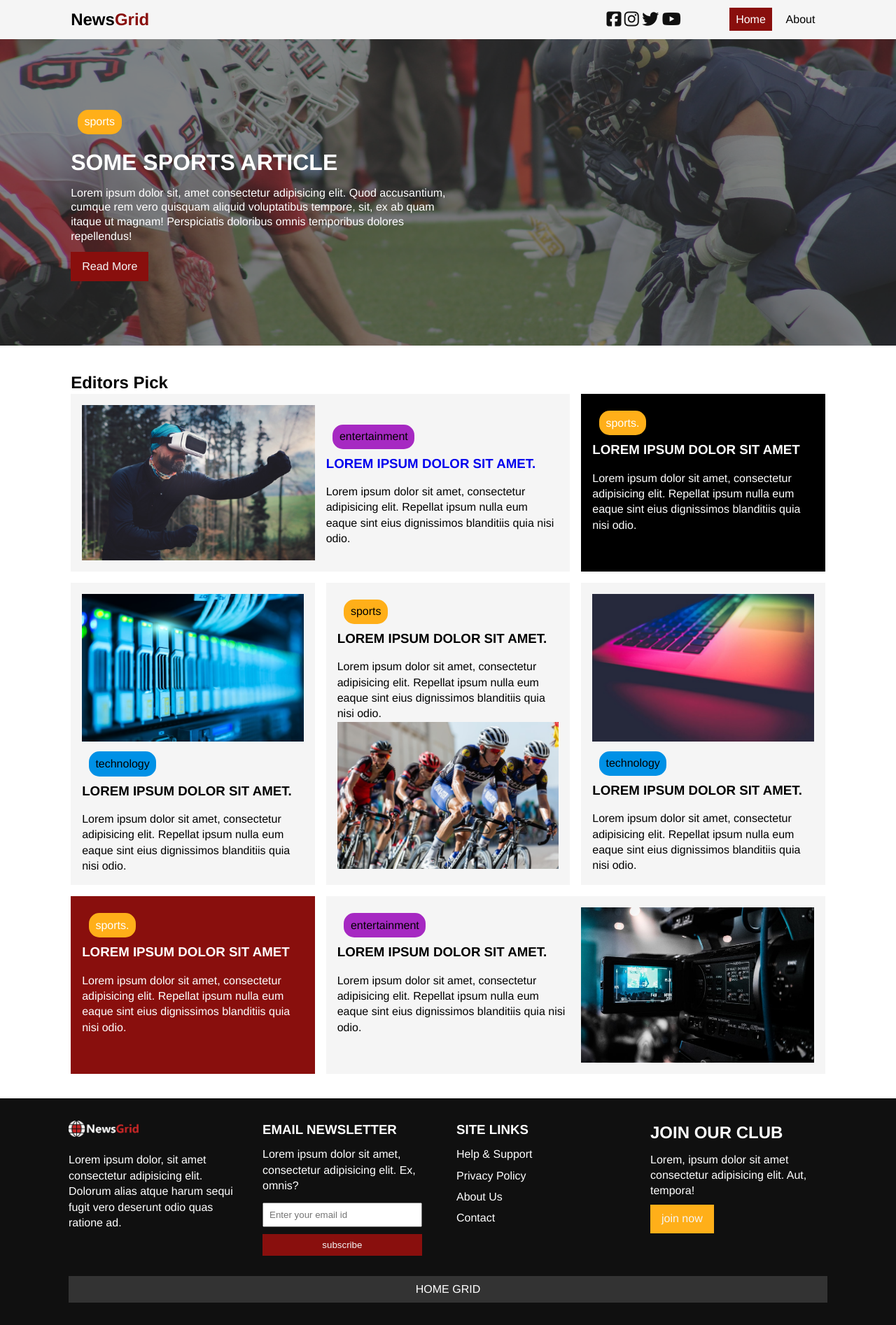
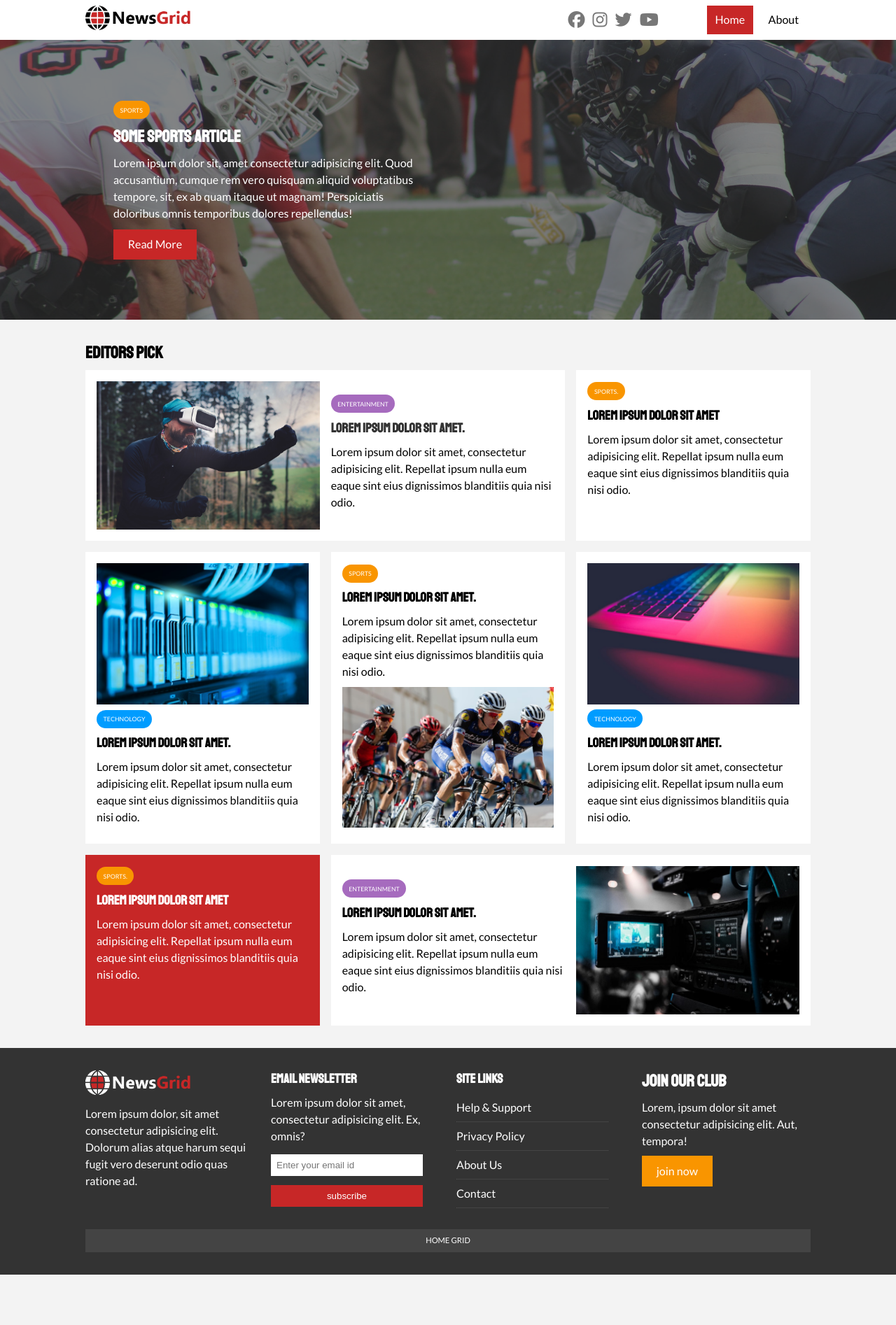
Before and after one commit to ss-malik/news-grid, a plain HTML site: page index.html in a window 1280 px wide. Shown: the whole page at 70% size. After the commit the page ends 1822 px from the top, so only its background shows below. Drawn offline with Linux system fonts and the light colour scheme.

Commit message:
utility classes added

```diff
--- a/css/style.css
+++ b/css/style.css
@@ -5,22 +5,27 @@
 }
 
 :root{
-  --bg-light : #f5f5f5;
-  --bg-primary : #890F0D;
-  --bg-dark : #000;
-  --bg-sports: #FFAF19;
-  --bg-ent: #A629C2;
-  --bg-tech: #0091E6;
-  --clr-icons : #101010;
+  --bg-light : #f3f3f3;
+  --bg-primary : #c72727;
+  --bg-dark : #333;
+  --bg-sports: #F99500;
+  --bg-ent: #A66bbe;
+  --bg-tech: #009cff;
+  --social-icons : #101010;
+  --bg-gray: #777;
 }
 
 body{
-  line-height: 1.4;
-  font-family:  Helvetica, sans-serif;
-  overflow: auto;
+  font-family: 'Lato', sans-serif;
+  background: var(--bg-light);
+  line-height: 1.5;
+}
+html{
+  scroll-behavior: smooth;
 }
 
 a{
+  color: var(--bg-dark);
   text-decoration: none;
 }
 
@@ -32,39 +37,46 @@ img{
   width: 100%;
 }
 
+p{margin: 0.6rem 0;}
+
+h1,h2,h3,h4,h5{
+  font-family: 'Staatliches', cursive;
+  margin-bottom: 0.55rem;
+  line-height: 1.3;
+}
+
 .container{
   margin: 0 auto;
-  padding: 0.2rem 0.7rem;
   max-width: 1100px;
+  padding: 0 2rem;
+  overflow: hidden;
 }
 
 
 .category {
   display: inline-block;
+  font-size: 0.55rem;
   padding: 0.4rem 0.6rem;
   border-radius: 15px;
-  margin: 0.5rem 0;
-  margin-left: 0.6rem;
+  margin-bottom: 0.6rem;
+  text-transform: uppercase;
+  color: #fff;
 
 }
 
 .category-sports {background-color: var(--bg-sports);}
+
 .category-ent {background-color: var(--bg-ent);}
+
 .category-tech {background-color: var(--bg-tech);}
 
 .card{
-  background-color: var(--bg-light);
+  background-color: #fff;
   padding: 1rem;
 }
 
-.card h3{
-  margin-bottom: 1rem;
-  text-transform: uppercase;
-  font-weight: 700;
-}
-
-.bg-dark{
-  background-color: var(--bg-dark);
+.bg-primary{
+  background-color: var(--bg-primary);
   color: #fff;
 }
 
@@ -73,30 +85,60 @@ img{
   color: #fff;
 }
 
-.btn-sports{
+.bg-secondary{
   background-color: var(--bg-sports);
   color: #fff;
 }
 
-
 .btn{
   display: inline-block;
-  padding: 0.6rem 1rem;
-  color: var(--bg-light);
+  padding: 0.6rem 1.3rem;
+  background-color: var(--bg-dark);
+  color: #fff;
   border: none;
 }
 
-.btn-primary{
-  background-color: var(--bg-primary);
+.btn:hover{
+  transform: scale(0.9);
+  opacity: 0.9;
+  transition: all 200ms ease-in;
 }
 
+.btn-span{
+  display: block;
+  width: 100%;
+  text-align: center;
+}
+
+.btn-light{background-color: var(--bg-light);}
+.btn-primary{background-color: var(--bg-primary);}
+.btn-secondary{background-color: var(--bg-sports);}
+
+.py-1{padding: 1rem 0;}
+.py-2{padding: 2rem 0;}
+.py-3{padding: 2.5rem 0;}
+
+.p-1{padding: 0.5rem ;}
+.p-2{padding: 1.5rem ;}
+.p-3{padding: 2.5rem ;}
+
+.list li{
+  padding: 0.5rem 0;
+  border-bottom: #555 dotted 1px;
+  width: 90%;
+}
+
+.l-heading{
+  font-size: 3rem;
+}
 
 /* header */
 
 #header{
-  background-color: var(--bg-light);
-  padding: 0.5rem 0.6rem;
-
+  background-color: #fff;
+  position: sticky;
+  top: 0;
+  z-index: 5;
 }
 
 #header .container{
@@ -105,18 +147,25 @@ img{
   justify-content: space-between;
 }
 
-#header .logo span{
-  color: var(--bg-primary);
+#header .logo img{
+  width: 150px;
 }
 
-#header .icons{
+#header .social{
   margin-left: auto;
   margin-right: 4rem;
 }
 
-#header .icons a{
-  color: var(--clr-icons);
+#header .social a{
+  color: var(--bg-gray);
   font-size: 1.5rem;
+  margin-left: 0.5rem;
+}
+
+#header .social a i:hover{
+  color: var(--bg-dark);
+  transform: scale(1.1);
+  transition: all 0.3s linear;
 }
 
 #header .links{
@@ -124,15 +173,21 @@ img{
 }
 
 #header .links li a{
-  padding: 0.5rem 0.6rem;
   margin: 0 0.3rem;
   color: #000;
+  padding: 0.75rem;
 }
 
 
-#header .links li .current{
+#header .links li a.current{
   background-color: var(--bg-primary);
   color: #fff;
+}
+
+#header .links li a:hover{
+  background-color: var(--bg-light);
+  color: var(--bg-dark);
+  transition: all 200ms ease-in;
 }
 
 
@@ -142,7 +197,7 @@ img{
   position: relative;
   background: #333;
   color: #fff;
-  padding: 1rem;
+  /* padding: 2.5rem; */
 }
 
 #showcase::before{
@@ -162,33 +217,20 @@ img{
   align-items: left ;
   justify-content: center ;
   min-height: 50vh;
-  width: 50%;
 }
 
 #showcase .showcase-container .content{
   z-index: 1;
-  padding: 2rem 0;
+  width: 50%;
+}
+
+#showcase .showcase-container p{
+  margin-bottom: 0.7rem ;
 }
 
 
 
-#showcase .showcase-container h1{
-  font-size: 2rem;
-  text-transform: uppercase;
-  margin: 0.6rem 0;
-  font-weight: 900;
-}
-
-#showcase .showcase-container p{
-  margin: 0.7rem 0;
-  line-height: 1.3;
-}
-
 /* home article */
-
-#home-articles {
-  padding: 2rem 0;
-}
 
 #home-articles .article-container {
   display: grid;
@@ -196,7 +238,8 @@ img{
   gap: 1rem;
 }
 
-#home-articles .article-container .card:first-child{
+/* #home-articles .article-container .card:first-child */
+#home-articles .article-container > *:first-child{
   display: grid;
   grid-template-columns: repeat(2 , 1fr);
   gap: 1rem;
@@ -209,6 +252,7 @@ img{
   grid-template-columns: repeat(2 , 1fr);
   gap: 1rem;
   grid-column: 2 / span 2;
+  align-items: center;
 }
 
 /* about */
@@ -220,64 +264,45 @@ img{
   margin: 2rem auto;
 }
 
-.page-container h1 {
-  font-size: 2rem;
-  text-transform: uppercase;
-  font-weight: 1000;
-}
 
 .page-container > article{
   grid-row: 1 / span 3 ;
 }
 
-.meta{
+#article .meta{
   display: flex;
   justify-content: space-between;
   align-items: center;
-  background-color: #999;
+  background-color: #eee;
+  padding: 0.5rem;
+}
+
+#article .meta .category{
+  margin: 0.3rem 0;
 }
 
 /* footer */
 
 #footer{
-  background-color: var(--clr-icons);
+  background-color: var(--bg-dark);
   color: #fff;
-
 }
 
 #footer .footer-container{
   display: grid;
   grid-template-columns: repeat(4 , 1fr);
   gap: 1.5rem;
-  padding: 2rem 0.5rem;
-
 }
 
-
-#footer .footer-container div:first-child img{
-   width: 100px;
-   margin-bottom: 1rem;
+#footer img{
+   width: 150px;
 }
 
-
-#footer .footer-container div h3,
-#footer .footer-container div h2 {
-  text-transform: uppercase;
-  margin-bottom: 0.7rem;
-  font-weight: 600;
+#footer a{
+  color: #fff;
 }
 
-#footer .footer-container div p{
-  margin-bottom: 0.5rem;
-}
-#footer .footer-container div ul li{
-  margin-bottom: 0.5rem;
-}
-
-#footer .footer-container div ul li a{
-  color: #fff;
-}
-#footer .footer-container div ul li a:hover{
+#footer .list a:hover{
   color: var(--bg-primary);
 }
 
@@ -286,13 +311,16 @@ img{
   width: 90%;
   margin: 0.3rem auto;
   outline: none;
+  border: none;
   padding: 0.5rem;
+  margin-bottom: 0.5rem;
 }
 
 #footer .footer-container div:last-child {
   text-align: center;
   padding: 0.5rem 0;
   grid-column: 1 / span 4;
-  background-color: #333;
+  background-color: #444;
   text-transform: uppercase;
+  font-size: 0.7rem;
 }
--- a/index.html
+++ b/index.html
@@ -4,26 +4,29 @@
   <meta charset="UTF-8">
   <meta http-equiv="X-UA-Compatible" content="IE=edge">
   <meta name="viewport" content="width=device-width, initial-scale=1.0">
-  <title>News|webpage|home</title>
+  <link rel="preconnect" href="https://fonts.googleapis. com">
+  <link rel="preconnect" href="https://fonts.gstatic.com" crossorigin>
+  <link href="https://fonts.googleapis.com/css2?family=Lato:wght@300;400;700;900&family=Staatliches&display=swap" rel="stylesheet">
   <script src="https://kit.fontawesome.com/36d5c4f503.js" crossorigin="anonymous"></script>
   <link rel="stylesheet" href="css/style.css">
+  <title>News|webpage|home</title>
 </head>
 <body>
   <!-- header -->
-  <header id="header">
+  <header id="header" class="p-1">
     <div class="container">
       <div class="logo">
-        <h2>News<span>Grid</span></h2>
+        <a href="index.html"><img src="images/logo.png" alt="brand-logo"></a>
       </div>
-      <div class="icons">
-        <a href= "#" target="_blank"><i class="fa-brands fa-facebook-square"></i></a>
+      <div class="social">
+        <a href= "#" target="_blank"><i class="fa-brands fa-facebook"></i></a>
         <a href= "#" target="_blank"><i class="fa-brands fa-instagram"></i></a>
         <a href= "#" target="_blank"><i class="fa-brands fa-twitter"></i></a>
         <a href= "#" target="_blank"><i class="fa-brands fa-youtube"></i></a>
       </div>
       <ul class="links">
-        <li><a href="index.html" class="current">Home</a></li>
-        <li><a href="about.html">About</a></li>
+        <li><a href="index.html" class="current p-1">Home</a></li>
+        <li><a href="about.html" class="p-1">About</a></li>
       </ul>
     </div>
   </header>
@@ -31,11 +34,11 @@
   <section id="showcase">
     <div class="container">
       <div class="showcase-container">
-        <div class="content">
+        <div class="content p-3">
           <div class="category category-sports">sports</div>
           <h1>some sports article</h1>
           <p>Lorem ipsum dolor sit, amet consectetur adipisicing elit. Quod accusantium, cumque rem vero quisquam aliquid voluptatibus tempore, sit, ex ab quam itaque ut magnam! Perspiciatis doloribus omnis temporibus dolores repellendus!</p>
-          <a href="#" class="btn btn-primary">Read More</a>
+          <a href="article.html" class="btn btn-primary">Read More</a>
       </div>
       </div>
     </div>
@@ -43,7 +46,7 @@
 
   <!-- home articles -->
 
-  <section id="home-articles">
+  <section id="home-articles" class="py-2">
     <div class="container">
       <h2>Editors Pick</h2>
       <div class="article-container">
@@ -98,14 +101,15 @@
         <img src="images/articles/ent2.jpg" alt="">
       </article>
       </div>
-
     </div>
   </section>
+
   <!-- footer -->
-  <section id="footer">
+
+  <section id="footer" class="py-2">
     <div class="container footer-container">
       <div>
-        <img src="images/logo_light.png" alt="">
+        <img src="images/logo_light.png" alt="brand-logo-light">
         <p>Lorem ipsum dolor, sit amet consectetur adipisicing elit. Dolorum alias atque harum sequi fugit vero deserunt odio quas ratione ad.</p>
       </div>
       <div>
@@ -113,12 +117,12 @@
         <p>Lorem ipsum dolor sit amet, consectetur adipisicing elit. Ex, omnis?</p>
         <form action="">
           <input type="email" name="" id="" placeholder="Enter your email id">
-          <input type="button" value="subscribe" class="btn btn-primary btn-span">
+          <input type="button" value="subscribe" class="btn btn-primary">
         </form>
       </div>
       <div>
         <h3>site links</h3>
-        <ul>
+        <ul class="list">
           <li><a href="#">Help & Support</a></li>
           <li><a href="#">Privacy Policy</a></li>
           <li><a href="#">About Us</a></li>
@@ -128,11 +132,11 @@
       <div>
         <h2>join our club</h2>
         <p>Lorem, ipsum dolor sit amet consectetur adipisicing elit. Aut, tempora!</p>
-        <a href="#" class=" btn btn-sports">join now</a>
+        <a href="#" class=" btn btn-secondary">join now</a>
       </div>
-      <div>home grid</div>
+      <div> <a href="index.html">home grid</a> </div>
+    </div>
 
-    </div>
   </section>
 
 
```
Also changed, not shown: about.html (+17 -14 lines), article.html (+20 -17 lines).
